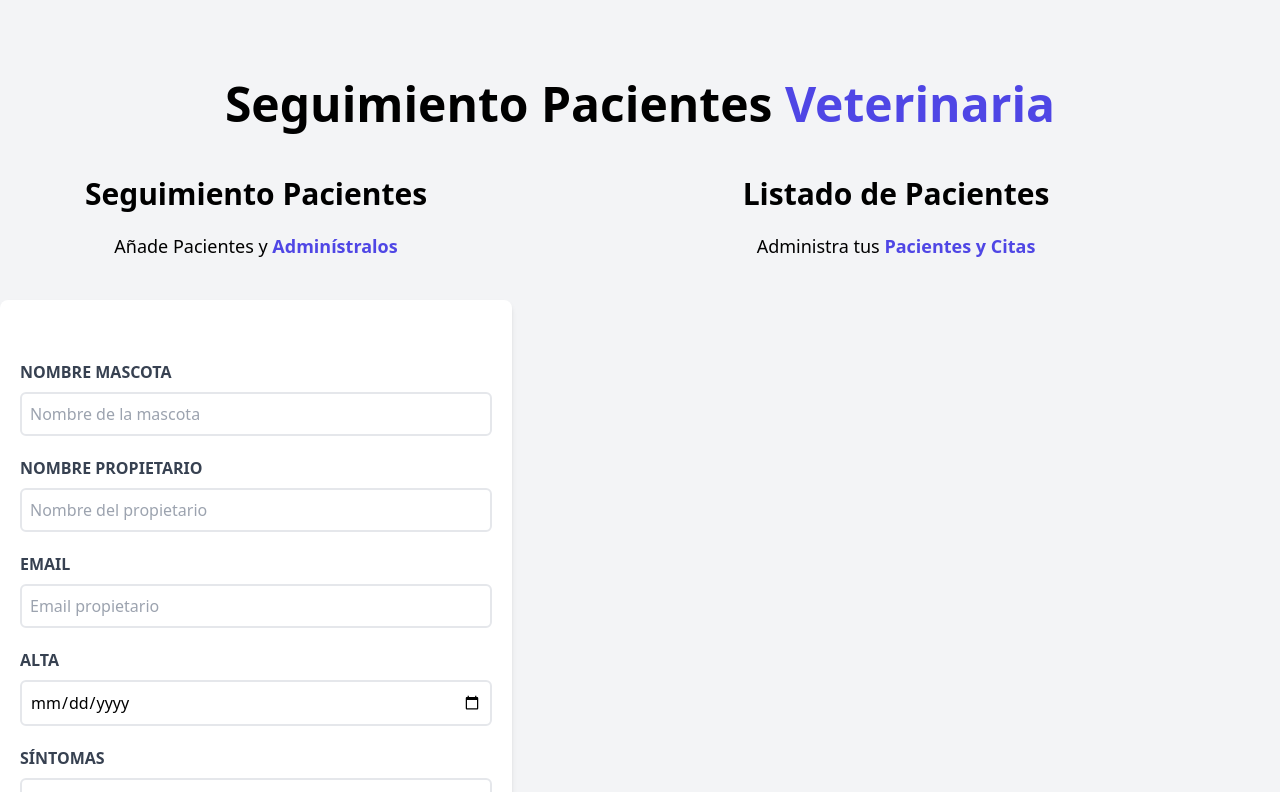
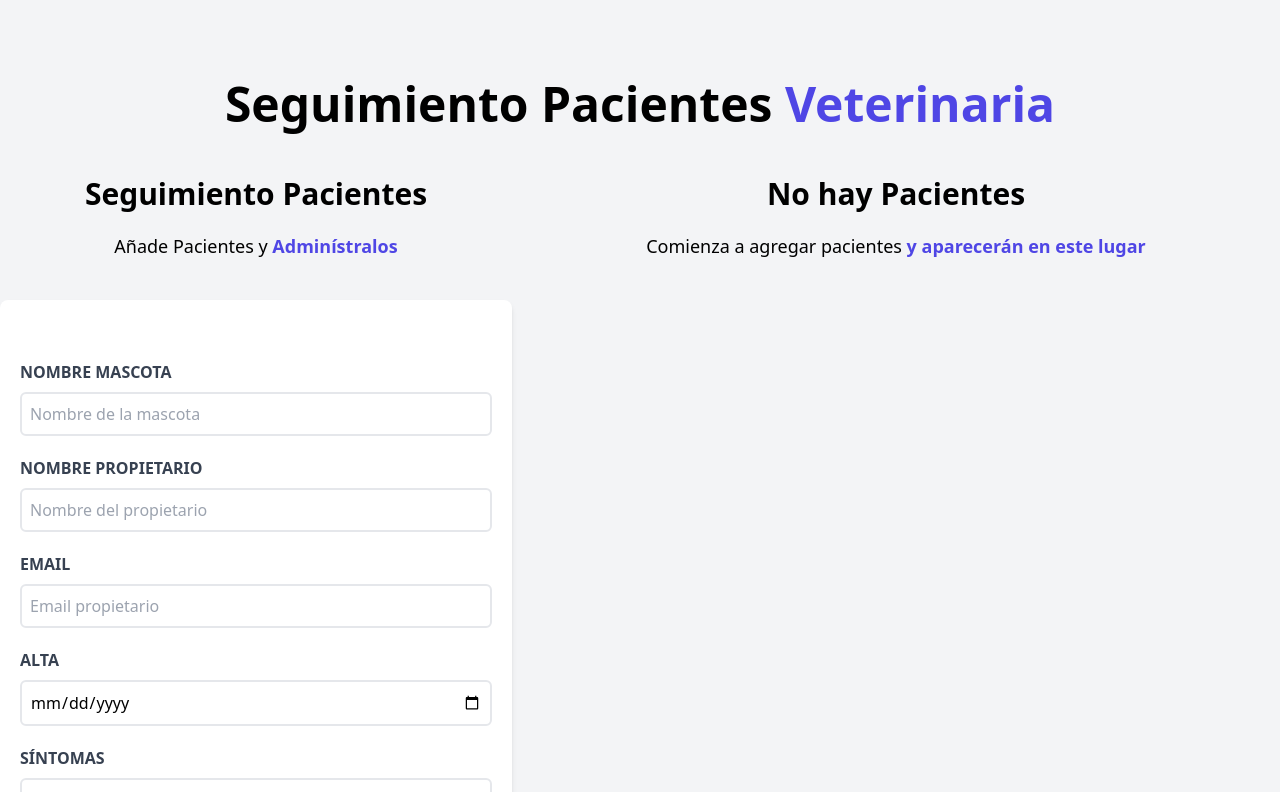
Before and after one commit to LucilaLentore/pet-tracking, a React (Vite) app: page / in a window 1280 px wide. Shown: the top 792 px of the page. Built offline with nearby package versions, Linux system fonts and the light colour scheme.

Commit message:
Add conditional title for PetList component

```diff
--- a/src/components/PetList.jsx
+++ b/src/components/PetList.jsx
@@ -1,14 +1,33 @@
 import PetDetail from "./PetDetail";
 
 const PetList = ({ patients }) => {
-  return(
+  return (
     <div className="md:w-1/2 lg:w-3/5 md:h-screen overflow-scroll">
-      <h2 className="font-black text-3xl text-center">Listado de Pacientes</h2>
-      <p className="text-lg mt-5 text-center mb-10">Administra tus {""} <span className="font-bold text-indigo-600">Pacientes y Citas</span></p>
+      {patients && patients.length ? (
+        <>
+          <h2 className="font-black text-3xl text-center">
+            Listado de Pacientes
+          </h2>
+          <p className="text-lg mt-5 text-center mb-10">
+            Administra tus {""}{" "}
+            <span className="font-bold text-indigo-600">Pacientes y Citas</span>
+          </p>
 
-      {
-        patients.map(patient => <PetDetail key={patient.id} patient={patient} />)
-      }
+          {patients.map((patient) => (
+            <PetDetail key={patient.id} patient={patient} />
+          ))}
+        </>
+      ) : (
+        <>
+          <h2 className="font-black text-3xl text-center">
+            No hay Pacientes
+          </h2>
+          <p className="text-lg mt-5 text-center mb-10">
+            Comienza a agregar pacientes {""}{" "}
+            <span className="font-bold text-indigo-600">y aparecerán en este lugar</span>
+          </p>
+        </>
+      )}
     </div>
   );
 };
```
